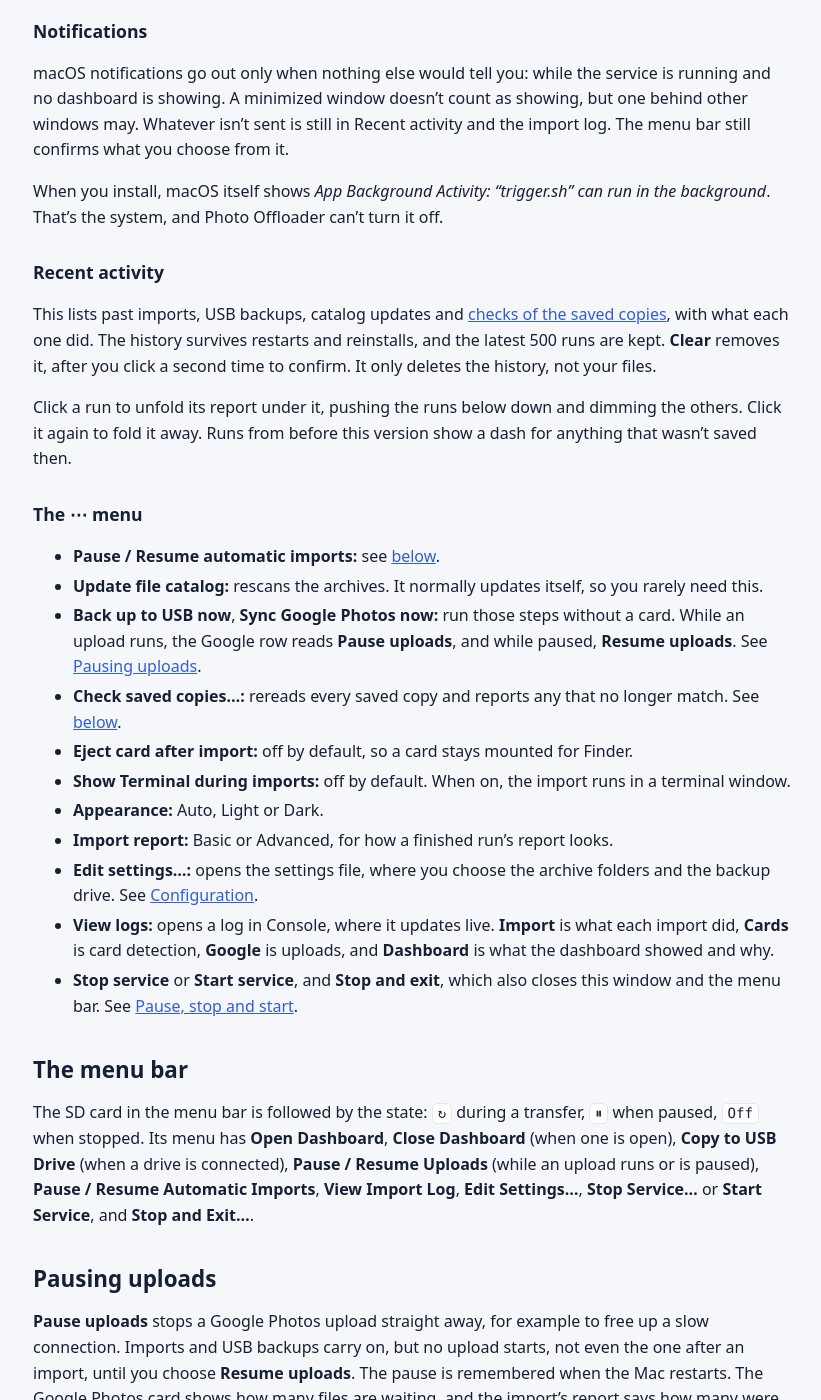
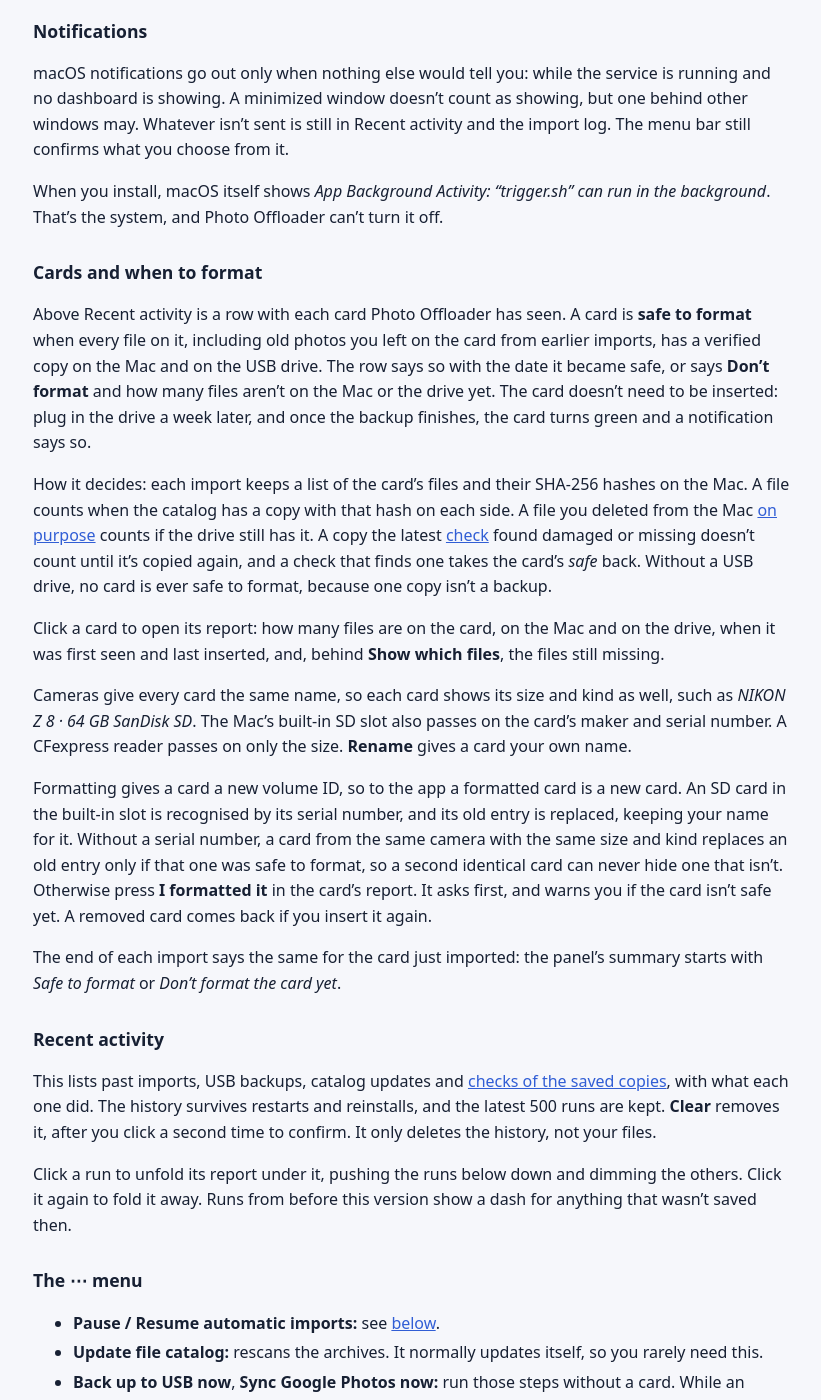
Before and after one commit to devturner/photo_offloader, a Jekyll site: the page built from docs/using.md, in a window 1280 px wide and 1400 px high, scrolled down 3528 px. Shown: the whole window, without its empty margins (227-1048 px from the left). Built offline with Jekyll 4.4.1, drawn with Linux system fonts in a browser that asks for light colours; our own code applies the rules of GitHub Pages for plain Markdown files; some of the changed text lies outside the part shown.

Commit message:
Document when a card is safe to format, and taking a card out mid-copy
From a question on the Reddit post: what happens if a card is pulled
mid-copy? Each file is installed only after it is read back and its hash
matches, so the import resumes file by file when the card goes back in.

Co-Authored-By: Claude Opus 5.5 <noreply@anthropic.com>

```diff
--- a/docs/using.md
+++ b/docs/using.md
@@ -46,7 +46,7 @@ The USB and Google steps are skipped if the drive isn't connected or Google Phot
 
 | Card | Shows | Buttons, when they apply |
 | --- | --- | --- |
-| **Camera card** | The mounted card, or *No card* | **Import now**, **Eject** |
+| **Camera card** | The mounted card, or *No card*. Once the card has been imported, whether it's [safe to format](#cards-and-when-to-format) | **Import now**, **Eject** |
 | **Mac archive** | How many files are on the Mac, with the JPG, RAW and video counts | None |
 | **USB backup** | How many files are on the drive, with the same counts, or how many files it's behind. A count in blue means the drive holds more of that type than the Mac, such as RAW files you deleted from the Mac to save space. Unplugged, it shows the counts from the last backup in grey, and how many imports it has missed since then. It also says when a backup is paused or waiting | **Back up now**, **Eject** |
 | **Google Photos** | Setup and upload state, *Paused*, or when it will try again | **Sync now**, **Pause**, **Resume**, **Retry now** |
@@ -116,6 +116,39 @@ still in Recent activity and the import log. The menu bar still confirms what yo
 When you install, macOS itself shows *App Background Activity: "trigger.sh" can run in the background*. That's the
 system, and Photo Offloader can't turn it off.
 
+### Cards and when to format
+
+Above Recent activity is a row with each card Photo Offloader has seen. A card is **safe to format**
+when every file on it, including old photos you left on the card from earlier imports, has a
+verified copy on the Mac and on the USB drive. The row says so with the date it became safe, or says
+**Don't format** and how many files aren't on the Mac or the drive yet. The card doesn't need to be
+inserted: plug in the drive a week later, and once the backup finishes, the card turns green and a
+notification says so.
+
+How it decides: each import keeps a list of the card's files and their SHA-256 hashes on the Mac.
+A file counts when the catalog has a copy with that hash on each side. A file you deleted from the
+Mac [on purpose](#clearing-space-on-the-mac) counts if the drive still has it. A copy the latest
+[check](#checking-the-saved-copies) found damaged or missing doesn't count until it's copied again,
+and a check that finds one takes the card's *safe* back. Without a USB drive, no card is ever safe
+to format, because one copy isn't a backup.
+
+Click a card to open its report: how many files are on the card, on the Mac and on the drive, when
+it was first seen and last inserted, and, behind **Show which files**, the files still missing.
+
+Cameras give every card the same name, so each card shows its size and kind as well, such as
+*NIKON Z 8 · 64 GB SanDisk SD*. The Mac's built-in SD slot also passes on the card's maker and
+serial number. A CFexpress reader passes on only the size. **Rename** gives a card your own name.
+
+Formatting gives a card a new volume ID, so to the app a formatted card is a new card. An SD card in
+the built-in slot is recognised by its serial number, and its old entry is replaced, keeping your
+name for it. Without a serial number, a card from the same camera with the same size and kind
+replaces an old entry only if that one was safe to format, so a second identical card can never
+hide one that isn't. Otherwise press **I formatted it** in the card's report. It asks first, and
+warns you if the card isn't safe yet. A removed card comes back if you insert it again.
+
+The end of each import says the same for the card just imported: the panel's summary starts with
+*Safe to format* or *Don't format the card yet*.
+
 ### Recent activity
 
 This lists past imports, USB backups, catalog updates and [checks of the saved copies](#checking-the-saved-copies), with what each one did. The history
@@ -147,7 +180,9 @@ to fold it away. Runs from before this version show a dash for anything that was
 
 ## The menu bar
 
-The SD card in the menu bar is followed by the state: `↻` during a transfer, `⏸` when paused, `Off` when stopped. Its
+The SD card in the menu bar is followed by the state: `↻` during a transfer, `⏸` when paused, `Off` when stopped.
+While an imported card is inserted, it's followed by `✓` if the card is [safe to format](#cards-and-when-to-format)
+and `!` if it isn't, and the menu starts with the card's name and what to do with it. Its
 menu has **Open Dashboard**, **Close Dashboard** (when one is open), **Copy to USB Drive** (when a
 drive is connected), **Pause / Resume Uploads** (while an upload runs or is paused), **Pause /
 Resume Automatic Imports**, **View Import Log**, **Edit Settings…**, **Stop Service…** or **Start
@@ -207,6 +242,19 @@ If you take a card out, shoot more, and put it back after more than 20 seconds,
 copies only the new files. Shorter gaps are treated as the card briefly disconnecting. If a card
 stayed mounted and you want to import it again, press **Import now**.
 
+## Taking a card out mid-copy
+
+Nothing half-copied ever looks finished. Each file is written to a hidden temporary file beside
+where it goes, read back from the disk, and compared with the card by SHA-256. Only then does it get
+its real name, and never over a file that's already there. If the card comes out, the temporary
+file is removed and the import stops as failed, and the Camera card box says not to format the
+card.
+
+Put it back and the import picks up where it left off: files that were finished are skipped, and
+the one that was cut off is copied again from the start. It resumes file by file, not part-way
+through a file. The same goes for a crash, a restart or a power cut, except that a power cut can
+leave a hidden `.photo-copy-….tmp` file behind, which is safe to delete.
+
 ## Keeping the USB drive up to date
 
 The **USB backup** box turns amber when files aren't on the drive yet, and says how many and how much. While the drive is unplugged it also says when the last backup was. **Back up now** catches up.
```
Also changed, not shown: docs/how-it-works.md (+5 -0 lines), CHANGELOG.md, README.md.
